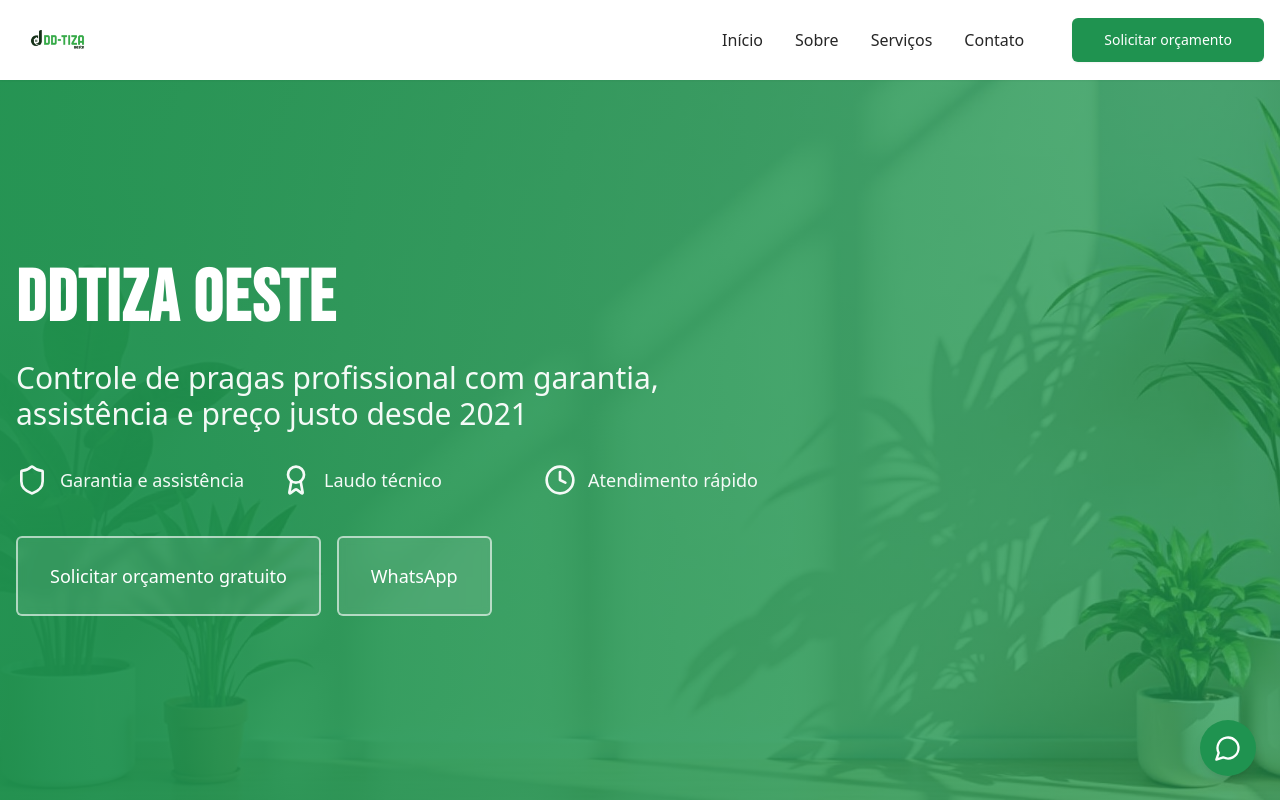
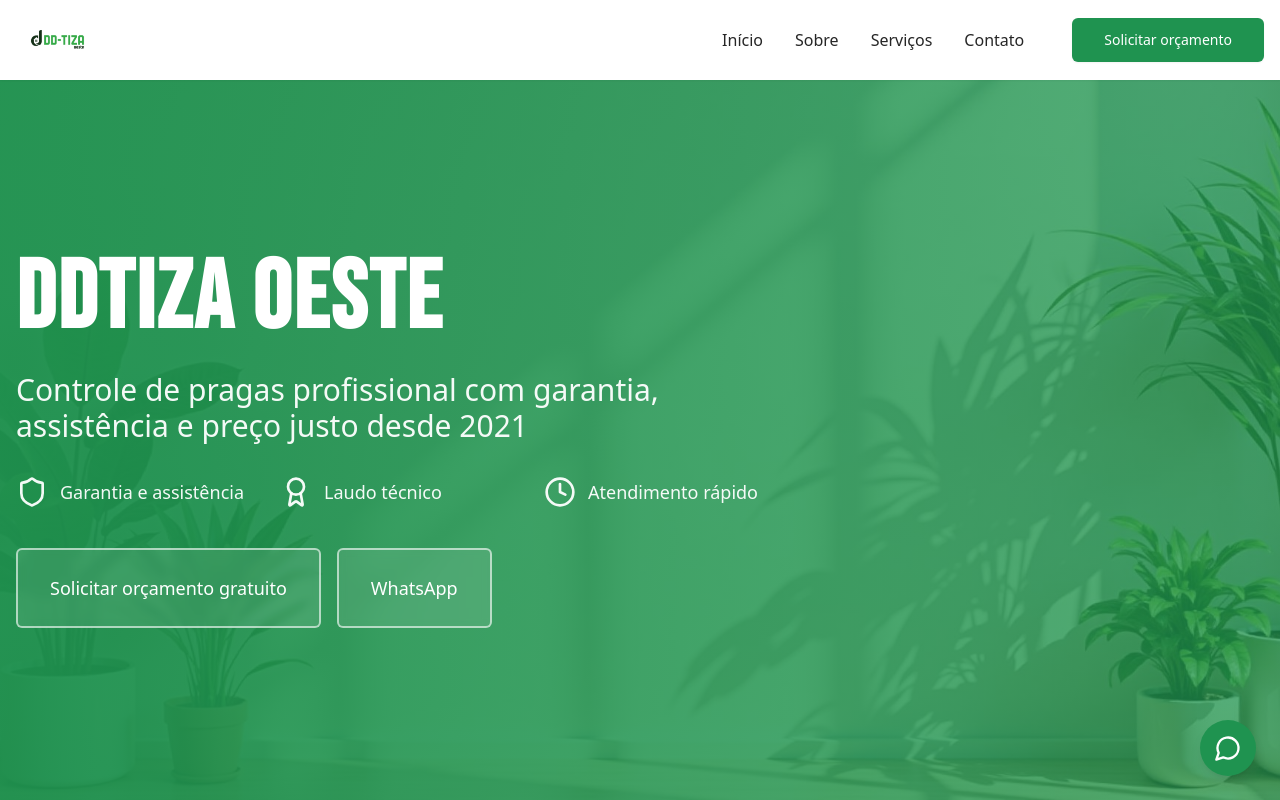
Before and after one commit to DevZipMateus/ddtiza-site-boost, a React (Vite) app: page / in a window 1280 px wide. Shown: the top 800 px of the page. Built offline with nearby package versions, Linux system fonts and the light colour scheme; the HTML template or start-up script is replaced by a standard one.

Commit message:
Aumentar fonte do H1

```diff
--- a/src/components/Hero.tsx
+++ b/src/components/Hero.tsx
@@ -29,7 +29,7 @@ const Hero = () => {
       {/* Content */}
       <div className="container mx-auto px-4 relative z-10">
         <div className="max-w-3xl">
-          <h1 className="font-bebas text-5xl md:text-6xl lg:text-7xl font-bold text-white mb-6 animate-fade-in tracking-wide">
+          <h1 className="font-bebas text-6xl md:text-7xl lg:text-8xl font-bold text-white mb-6 animate-fade-in tracking-wide">
             DDTIZA OESTE
           </h1>
           <h2 className="text-2xl md:text-3xl text-white/95 mb-8 font-light leading-relaxed">
```
